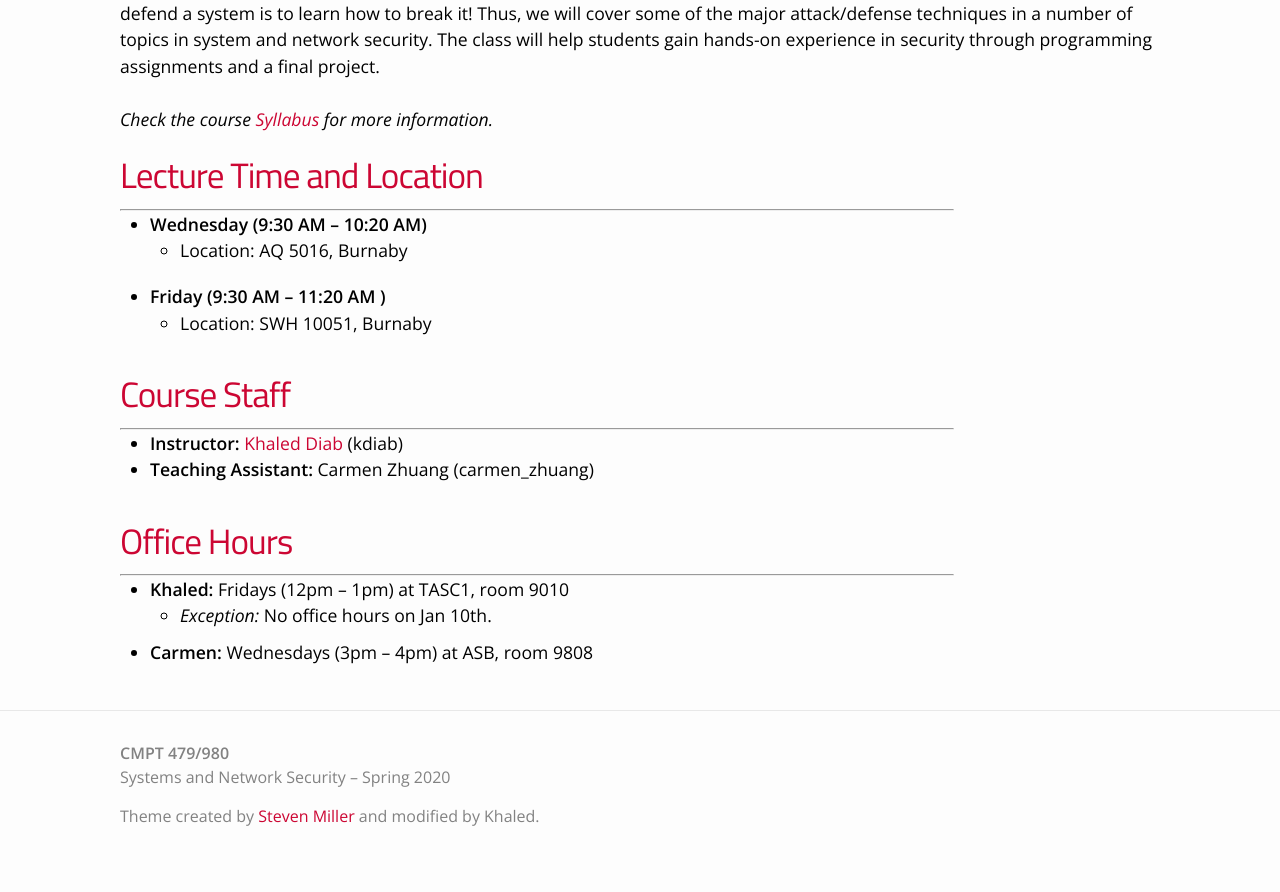
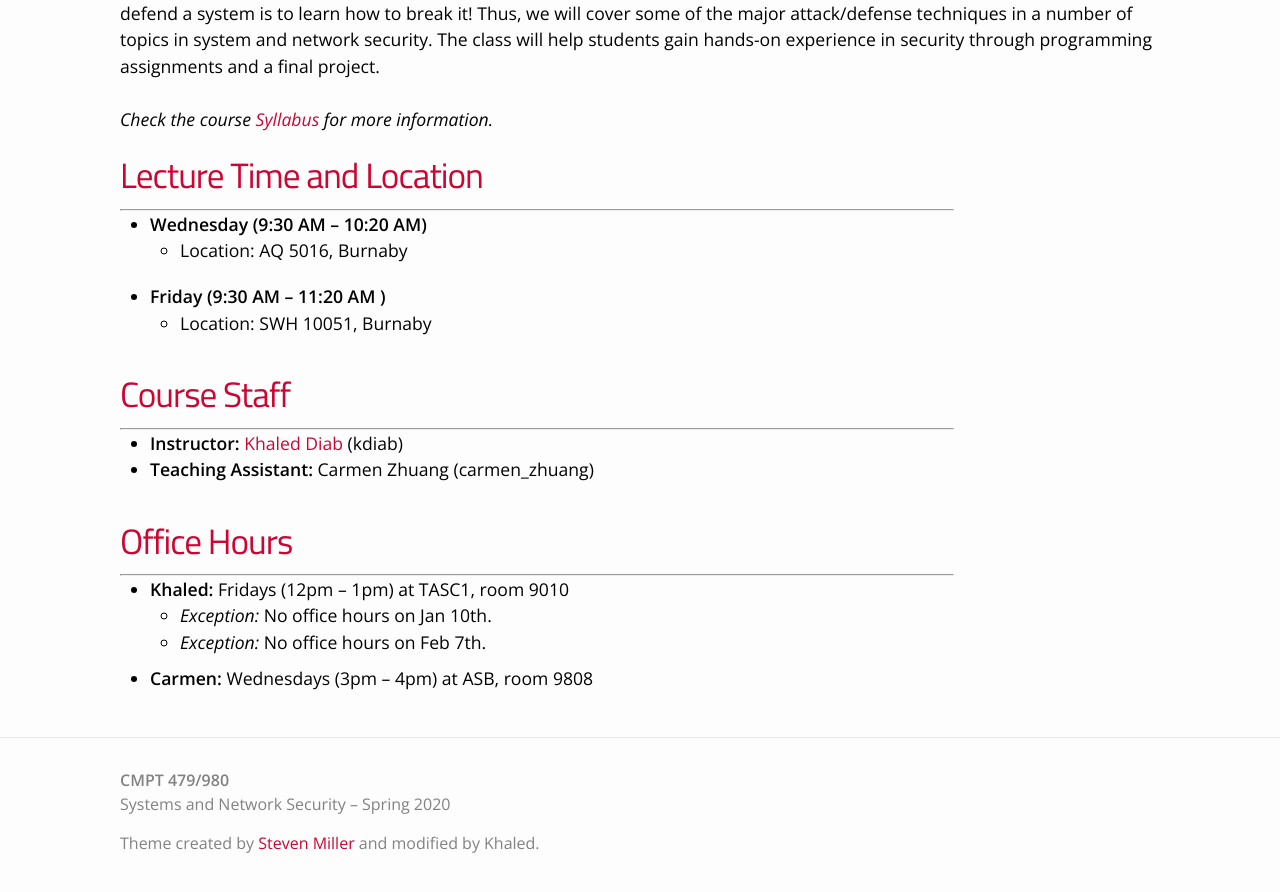
Before and after one commit to alik604/CMPT-479-System-Network-Security, a Jekyll site: the page built from index.html, in a window 1280 px wide and 900 px high, scrolled down 696 px. Shown: the top 892 px of the window. Built offline with Jekyll 4.4.1, drawn with Linux system fonts in a browser that asks for light colours; nearby versions of some CDN libraries.

Commit message:
cancelling office hours on Feb 7th.

```diff
--- a/index.html
+++ b/index.html
@@ -62,6 +62,7 @@ layout: default
         <li><strong>Khaled:</strong> Fridays (12pm – 1pm) at TASC1, room 9010
         <ul style="padding-bottom: 10px;">
             <li><i>Exception:</i> No office hours on Jan 10th.</li>
+            <li><i>Exception:</i> No office hours on Feb 7th.</li>
         </ul>
         </li>
         <li><strong>Carmen:</strong> Wednesdays (3pm – 4pm) at ASB, room 9808 </li>
```
